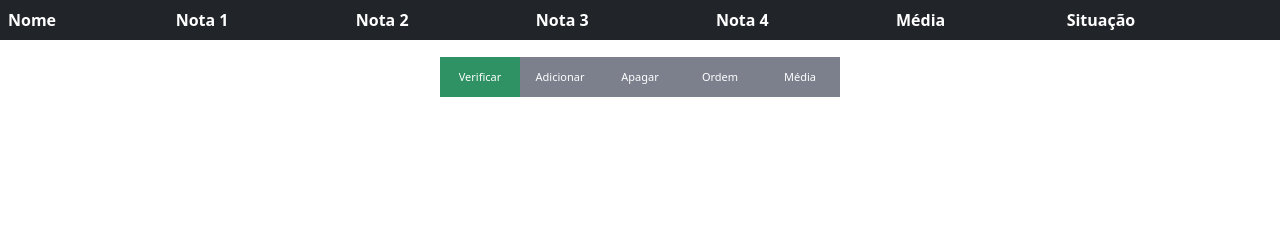
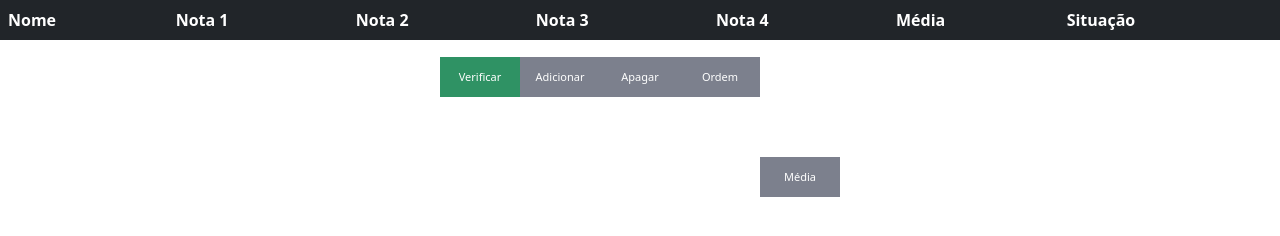
Before and after one commit to Innovation-Skyline0/Cadastro-de-Aluno, a plain HTML site: page index.html in a window 1280 px wide. Drawn offline with nearby package versions, Linux system fonts and the light colour scheme.

Commit message:
Update index.html

```diff
--- a/index.html
+++ b/index.html
@@ -56,7 +56,7 @@
                     <li class="back" onclick="ordem_alfabetica()">Alfabética</li>
                 </ul>
             </li>
-            <li class="back" onclick="media_Geral()">Média</li>
+            <li class="out" onclick="media_Geral()">Média</li>
         </ul>
 
 
```
